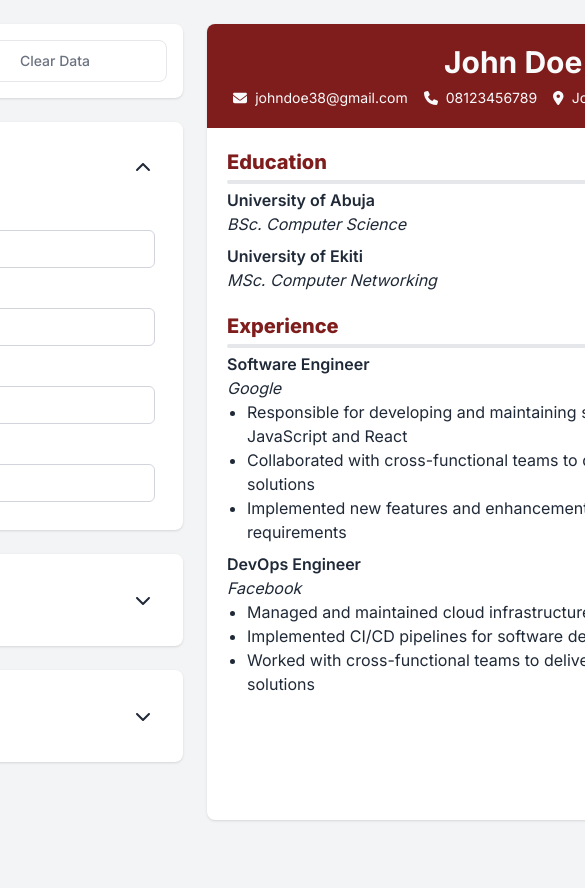
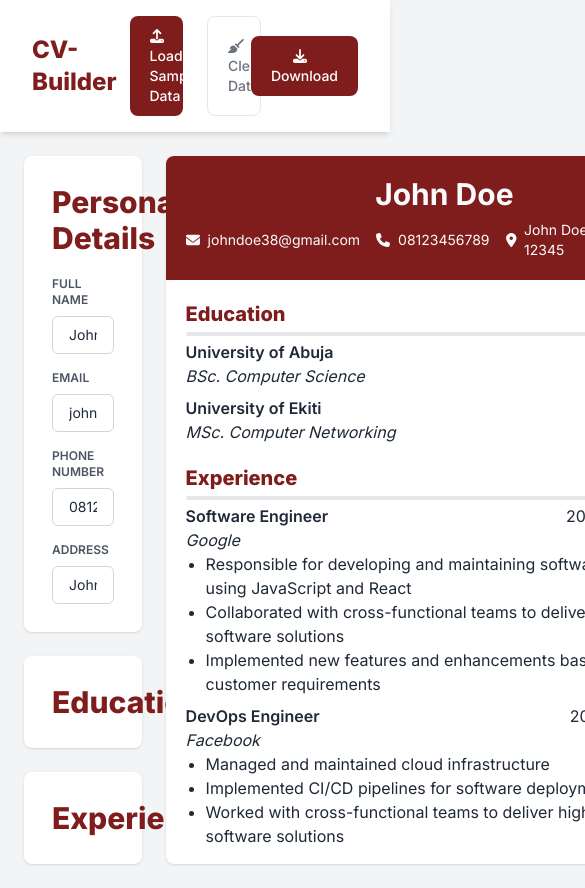
Before and after one commit to timknops/cv-builder, a React (Vite) app: page / in a window 390 px wide. Shown: the top 888 px of the page, 585 px wide, since content can reach past the window. Before the commit the page ends 844 px from the top, so only its background shows below. Built offline with nearby package versions, Linux system fonts and the light colour scheme.

Commit message:
Adding navbar and making responsive for laptop

```diff
--- a/index.html
+++ b/index.html
@@ -1,4 +1,4 @@
-<!DOCTYPE html>
+<!doctype html>
 <html lang="en">
   <head>
     <meta charset="UTF-8" />
@@ -8,7 +8,7 @@
       type="image/x-icon"
     />
     <meta name="viewport" content="width=device-width, initial-scale=1.0" />
-    <title>CV Application</title>
+    <title>CV Builder</title>
   </head>
   <body class="bg-gray-100 text-gray-800">
     <div id="root"></div>
--- a/src/App.jsx
+++ b/src/App.jsx
@@ -2,6 +2,7 @@ import { useState } from "react";
 import Resume from "./components/resume/Resume.jsx";
 import Sidebar from "./components/Sidebar.jsx";
 import sampleData from "./sample_data.js";
+import Navbar from "./components/utils/Navbar.jsx";
 
 const App = () => {
   const [personalDetails, setPersonalDetails] = useState(
@@ -10,8 +11,32 @@ const App = () => {
   const [education, setEducation] = useState(sampleData.education);
   const [experience, setExperience] = useState(sampleData.experience);
 
+  const resetAllData = () => {
+    setPersonalDetails({
+      fullName: "",
+      title: "",
+      email: "",
+      phoneNumber: "",
+      address: "",
+      city: "",
+      state: "",
+      zip: "",
+    });
+    setEducation([]);
+    setExperience([]);
+  };
+
+  const loadSampleData = () => {
+    setPersonalDetails(sampleData.personalDetails);
+    setEducation(sampleData.education);
+    setExperience(sampleData.experience);
+  };
+
   return (
-    <div className="w-screen grid grid-cols-2 gap-6">
+    <>
+      <Navbar resetAllData={resetAllData} loadSampleData={loadSampleData} />
+
+      <div className="w-full grid grid-cols-10 2xl:grid-cols-2 gap-6">
         {/* Left side of the page. */}
         <Sidebar
           personalDetails={personalDetails}
@@ -23,8 +48,8 @@ const App = () => {
         />
 
         {/* Right side of the page. */}
-      <div className="relative">
-        <div className="w-full h-screen py-6 fixed">
+        <div className="col-span-6 2xl:col-span-1">
+          <div className="2xl:h-[calc(100vh-74px)] h-full w-auto py-6 pe-6 2xl:pe-0 aspect-[1/1.3] 2xl:fixed">
             <Resume
               personalDetails={personalDetails}
               education={education}
@@ -33,6 +58,7 @@ const App = () => {
           </div>
         </div>
       </div>
+    </>
   );
 };
 
--- a/src/components/Sidebar.jsx
+++ b/src/components/Sidebar.jsx
@@ -3,7 +3,7 @@ import Education from "./education/Education.jsx";
 import { useState } from "react";
 import CollapsedInputCard from "./utils/card/CollapsedInputCard.jsx";
 import Experience from "./experience/Experience.jsx";
-import SampleDataButtons from "./utils/SampleDataButtons.jsx";
+import SampleDataButtons from "./utils/button/SampleDataButtons.jsx";
 import sampleData from "../sample_data.js";
 
 /**
@@ -64,33 +64,8 @@ const Sidebar = ({
     }));
   };
 
-  const resetAllData = () => {
-    setPersonalDetails({
-      fullName: "",
-      title: "",
-      email: "",
-      phoneNumber: "",
-      address: "",
-      city: "",
-      state: "",
-      zip: "",
-    });
-    setEducation([]);
-    setExperience([]);
-  };
-
-  const loadSampleData = () => {
-    setPersonalDetails(sampleData.personalDetails);
-    setEducation(sampleData.education);
-    setExperience(sampleData.experience);
-  };
-
   return (
-    <div className="flex flex-col justify-self-end py-6 gap-6 w-[500px]">
-      <SampleDataButtons
-        resetAllData={resetAllData}
-        loadSampleData={loadSampleData}
-      />
+    <div className="flex flex-col justify-self-end py-6 gap-6 ps-6 w-full 2xl:w-[500px] col-span-4 2xl:col-span-1">
       {collapsed.personalDetails ? (
         <CollapsedInputCard
           title="Personal Details"
--- a/src/components/education/EducationInputForm.jsx
+++ b/src/components/education/EducationInputForm.jsx
@@ -1,5 +1,5 @@
 import { v4 as uuidv4 } from "uuid";
-import Button from "../utils/Button";
+import Button from "../utils/button/Button";
 import InputGroup from "../utils/user_input/InputGroup";
 
 /**
--- a/src/components/experience/ExperienceInputForm.jsx
+++ b/src/components/experience/ExperienceInputForm.jsx
@@ -1,6 +1,6 @@
 import { v4 as uuidv4 } from "uuid";
 import InputGroup from "../utils/user_input/InputGroup";
-import Button from "../utils/Button";
+import Button from "../utils/button/Button";
 
 /**
  * Represents a form for inputting experience data.
--- a/src/components/resume/Resume.jsx
+++ b/src/components/resume/Resume.jsx
@@ -37,7 +37,7 @@ const Resume = ({ personalDetails, education, experience }) => {
   };
 
   return (
-    <div className="bg-white shadow rounded-lg h-full aspect-[1/1.3] flex flex-col items-center">
+    <div className="bg-white shadow rounded-lg h-full w-full flex flex-col items-center">
       <ResumeHeader personalDetails={personalDetails} />
       {education.length > 0 && (
         <ResumeSection data={formatEducation()} sectionTitle="Education" />
--- /dev/null
+++ b/src/components/utils/Navbar.jsx
@@ -0,0 +1,27 @@
+import Button from "./button/Button";
+import SampleDataButtons from "./button/SampleDataButtons";
+
+const Navbar = ({ resetAllData, loadSampleData }) => {
+  return (
+    <nav className="sticky top-0 bg-white shadow-md flex items-center justify-between px-8 py-02">
+      <h1 className="w-3/12 text-red-900 font-extrabold text-2xl">
+        CV-Builder
+      </h1>
+
+      <div className="nav font-semibold text-lg">
+        <ul className="flex items-center">
+          <SampleDataButtons
+            resetAllData={resetAllData}
+            loadSampleData={loadSampleData}
+          />
+        </ul>
+      </div>
+
+      <div className="w-3/12 flex justify-end">
+        <Button type="submit" text="Download" icon="fa-solid fa-download" />
+      </div>
+    </nav>
+  );
+};
+
+export default Navbar;
--- a/src/components/utils/Button.jsx
+++ b/src/components/utils/button/Button.jsx
@@ -5,9 +5,12 @@
  * @param {String} type - The type of button.
  * @param {String} text - The text to be displayed on the button.
  * @param {Function} handleClick - The function to handle the button click.
+ * @param {String} icon - The icon to be displayed on the button, if any.
  * @returns {JSX.Element} The rendered Button component.
  */
-const Button = ({ type, text, handleClick }) => {
+import { FontAwesomeIcon } from "@fortawesome/react-fontawesome";
+
+const Button = ({ type, text, handleClick, icon }) => {
   return (
     <>
       {type === "reset" ? (
@@ -16,6 +19,7 @@ const Button = ({ type, text, handleClick }) => {
           type="reset"
           className="text-sm text-gray-500 bg-white hover:bg-gray-100 rounded-lg border border-gray-200 font-medium px-5 py-2.5 hover:text-gray-900"
         >
+          {icon && <FontAwesomeIcon icon={icon} className="mr-2" />}
           {text}
         </button>
       ) : (
@@ -24,6 +28,7 @@ const Button = ({ type, text, handleClick }) => {
           type="submit"
           className="text-sm text-white bg-red-900 hover:bg-red-800 font-medium rounded-lg items-center px-5 py-2.5"
         >
+          {icon && <FontAwesomeIcon icon={icon} className="mr-2" />}
           {text}
         </button>
       )}
--- a/src/components/utils/SampleDataButtons.jsx
+++ b/src/components/utils/button/SampleDataButtons.jsx
@@ -1,4 +1,4 @@
-import Card from "./card/Card.jsx";
+import Card from "../card/Card.jsx";
 import Button from "./Button.jsx";
 
 /**
@@ -11,11 +11,20 @@ import Button from "./Button.jsx";
  */
 const SampleDataButtons = ({ resetAllData, loadSampleData }) => {
   return (
-    <div>
-      <Card type="small">
-        <Button text="Load Sample Data" handleClick={loadSampleData} />
-        <Button text="Clear Data" type="reset" handleClick={resetAllData} />
-      </Card>
+    <div className="p-4 grid grid-cols-2 gap-6">
+      {/* <Card type="small"> */}
+      <Button
+        text="Load Sample Data"
+        handleClick={loadSampleData}
+        icon="fa-solid fa-upload"
+      />
+      <Button
+        text="Clear Data"
+        type="reset"
+        handleClick={resetAllData}
+        icon="fa-solid fa-broom"
+      />
+      {/* </Card> */}
     </div>
   );
 };
--- a/src/components/utils/card/Card.jsx
+++ b/src/components/utils/card/Card.jsx
@@ -9,7 +9,7 @@ const Card = ({ children, type }) => {
   return (
     <>
       {type === "small" ? (
-        <div className="bg-white rounded-lg p-4 h-fit shadow w-full grid grid-cols-2 gap-5">
+        <div className="bg-white rounded-lg p-4 h-fit shadow w-full grid grid-cols-3 gap-5">
           {children}
         </div>
       ) : (
@@ -22,6 +22,3 @@ const Card = ({ children, type }) => {
 };
 
 export default Card;
-// <div className="bg-white rounded-lg p-7 h-fit shadow w-full">
-//   {children}
-// </div>
--- a/src/main.jsx
+++ b/src/main.jsx
@@ -9,12 +9,24 @@ import {
   faEnvelope,
   faPhone,
   faMapMarkerAlt,
+  faDownload,
+  faUpload,
+  faBroom,
 } from "@fortawesome/free-solid-svg-icons";
 
-library.add(faChevronDown, faChevronUp, faEnvelope, faPhone, faMapMarkerAlt);
+library.add(
+  faChevronDown,
+  faChevronUp,
+  faEnvelope,
+  faPhone,
+  faMapMarkerAlt,
+  faDownload,
+  faUpload,
+  faBroom
+);
 
 ReactDOM.createRoot(document.getElementById("root")).render(
   <React.StrictMode>
     <App />
-  </React.StrictMode>,
+  </React.StrictMode>
 );
```
Lines whose indentation alone changed are shown as unchanged.
